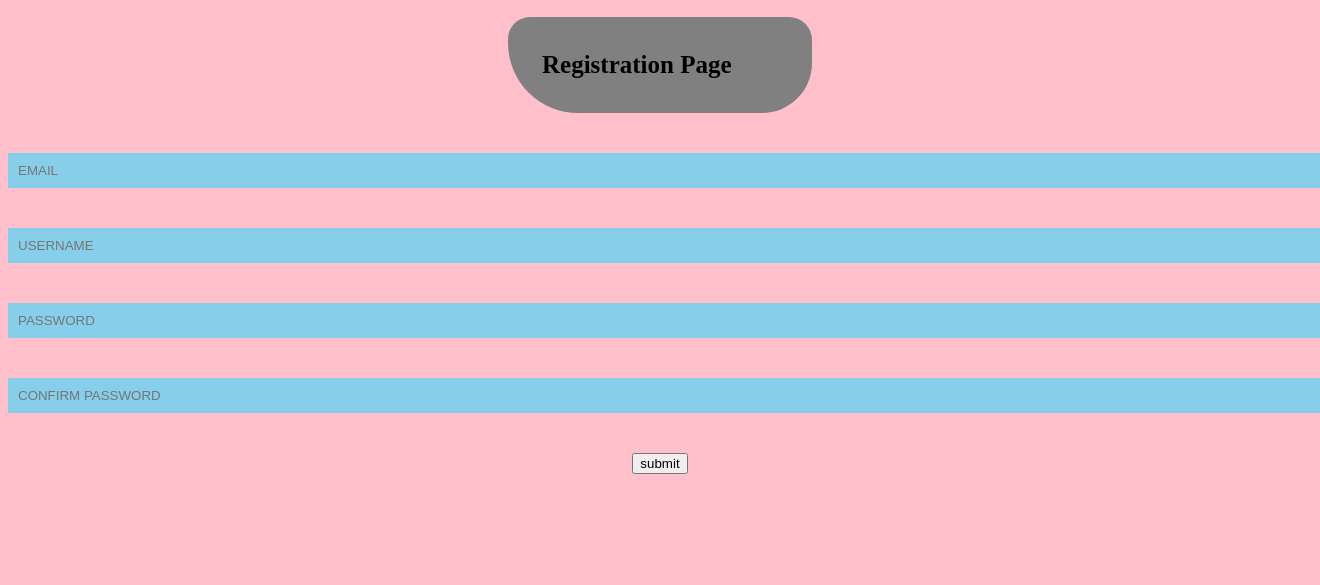
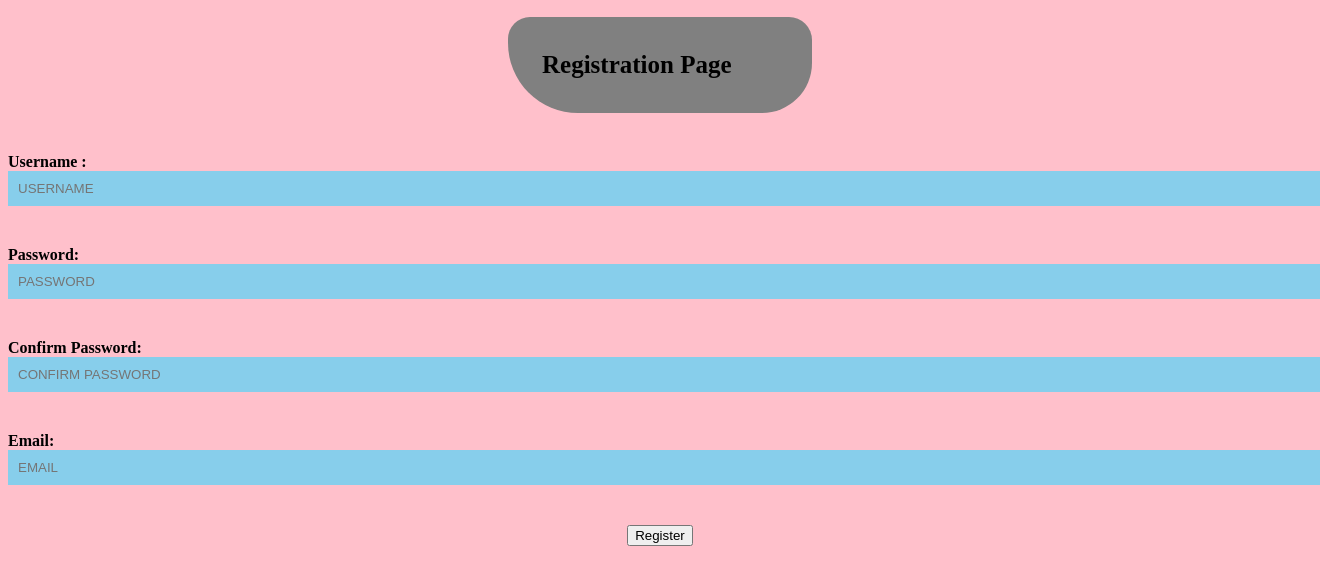
Before and after one commit to InduPriya-pokuri/django-TOT-learn, a Django app: page /register/ in a window 1320 px wide; the page is wider, and only the part inside the window is pictured. Shown: the top 585 px of that part. Run offline with Django 3.2, Linux system fonts and the light colour scheme.

Commit message:
Update sampleregisterpage.html

```diff
--- a/day-4 task/djtotapp1/templates/newfolder/sampleregisterpage.html
+++ b/day-4 task/djtotapp1/templates/newfolder/sampleregisterpage.html
@@ -20,7 +20,7 @@
 
             <label>
 
-              <input type="text" class="input" name="email" placeholder="EMAIL"/>
+
 
               <div class="line-box">
 
@@ -33,8 +33,11 @@
             </label>
 
             <label>
+<label><b>Username :</b>
 
-<input type="text" class="input" name="username"  placeholder="USERNAME"/>                <div class="line-box">
+<input type="text" class="input" name="username"  placeholder="USERNAME"/> </label>
+
+ <div class="line-box">
 
                 <div class="line"></div>
 
@@ -42,8 +45,10 @@
               </label>
 
             <label>
+<label><b>Password:</b>
 
-<input type="password" class="input"  name="password" placeholder="PASSWORD"/>                   <div class="line-box">
+<input type="password" class="input"  name="password" placeholder="PASSWORD"/>  </label>
+  <div class="line-box">
 
                 <div class="line"></div>
 
@@ -52,8 +57,10 @@
             </label>
 
             <label>
+<label><b>Confirm Password:</b>
 
- <input type="password" class="input" name="confirm" placeholder="CONFIRM PASSWORD"/>
+ <input type="password" class="input" name="confirm" placeholder="CONFIRM PASSWORD"/>   </label>
+
 
             <div class="line-box">
 
@@ -63,9 +70,12 @@
 
             </label>
 
+    <label><b>Email: </b>
+        <input type="text" class="input" name="email" placeholder="EMAIL"/>  </label>
 
 
-   <center> <button type="submit">submit</button>  </center>
+
+   <center> <button type="submit">Register</button>  </center>
 
           </form>
 
```
